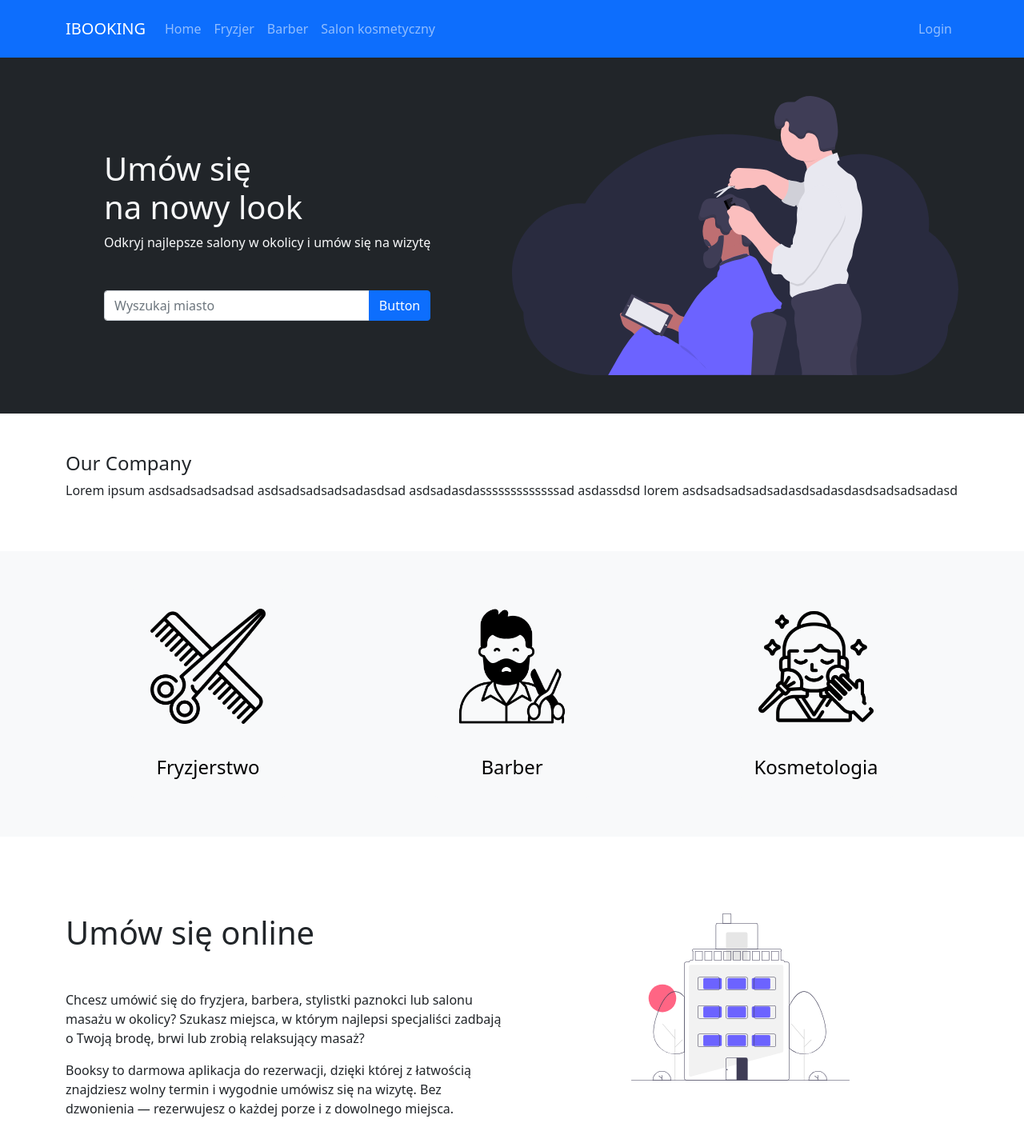
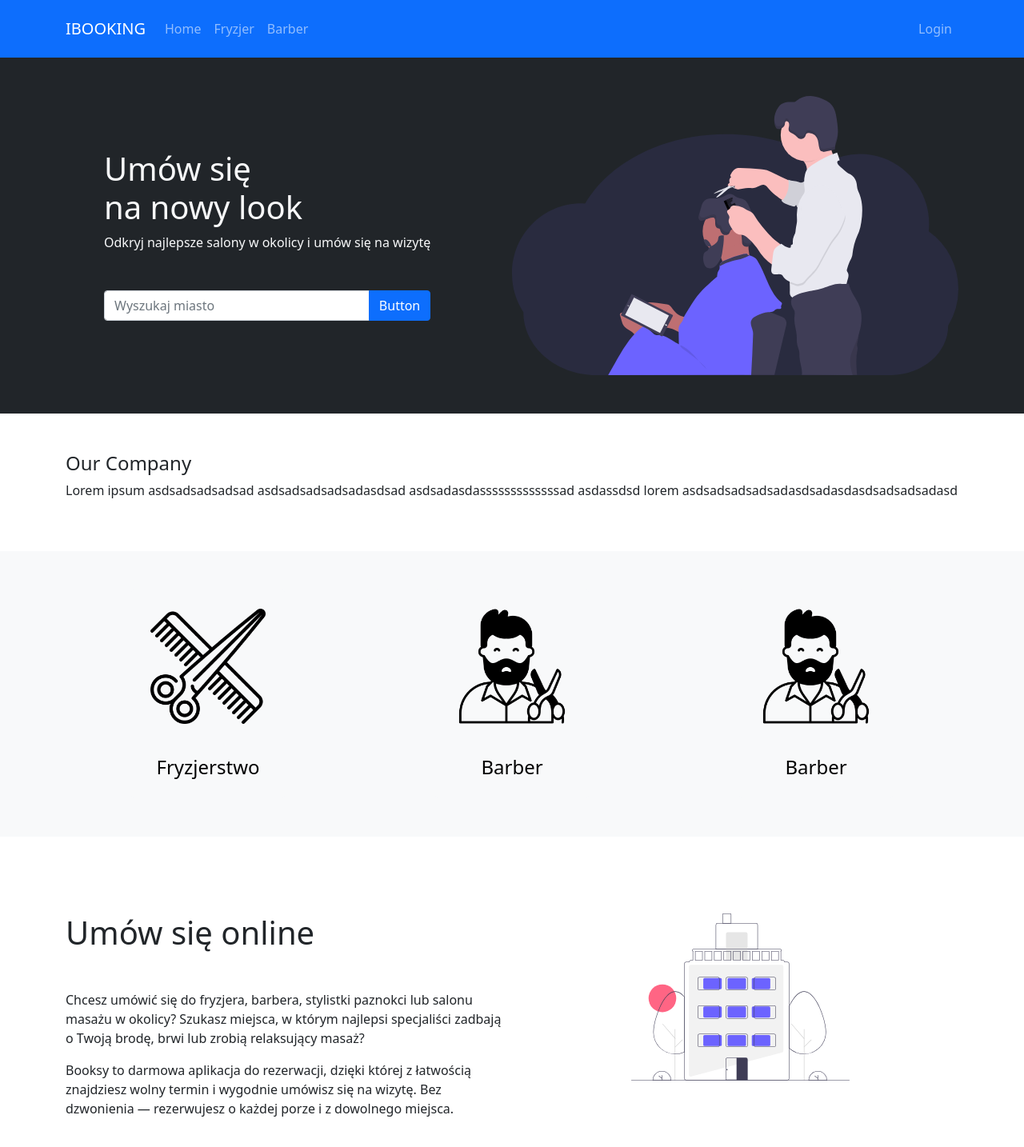
Before and after one commit to kamillon/HBS-Frontend, a React (Create React App) app: page / in a window 1280 px wide. Shown: the top 1434 px of the page at 80% size. Built offline with nearby package versions, Linux system fonts and the light colour scheme.

Commit message:
Zmiana nazwy komponentu na HairSalon oraz usunięcie komponentu BeautySalon

```diff
--- a/src/App.js
+++ b/src/App.js
@@ -22,9 +22,8 @@ import ManagerDashboard from './pages/Manager/ManagerDashboard';
 import ManageUsers from './pages/Admin/ManageUsers';
 import AddUser from './components/dashboard/AddUser';
 import EditUser from './components/dashboard/EditUser';
-import Hairdresser from './pages/Hairdresser';
+import HairSalon from './pages/HairSalon';
 import Barber from './pages/Barber';
-import BeautySalon from './pages/BeautySalon';
 import HairSalonDetail from './pages/HairSalonDetail';
 import ManageEmployee from './pages/Manager/ManageEmployee';
 import Salons from './components/dashboard/Salons';
@@ -55,10 +54,9 @@ function App() {
               <Route exact path='/password/reset/confirm/:uid/:token' element={<ResetPasswordConfirm/>} />
               <Route exact path='/activate/:uid/:token' element={<Activate/>} />
               <Route exact path='/home' element={<HomePage/>} />
-              <Route exact path='/hairdresser' element={<Hairdresser/>} />
-              <Route path='hairdresser/:id' element={<HairSalonDetail/>} />
+              <Route exact path='/hairsalon' element={<HairSalon/>} />
+              <Route path='hairsalon/:id' element={<HairSalonDetail/>} />
               <Route exact path='/barber' element={<Barber/>} />
-              <Route exact path='/beauty-salon' element={<BeautySalon/>} />
               <Route exact path='/unauthorized' element={<Unauthorized/>} />
               <Route exact path='/email/reset/confirm/:uid/:token' element={<ChangeEmailConfirm/>} />
               {/* <Route exact path='/admin/dashboard' element={<RequireAuth><AdminDashboard/></RequireAuth>} /> */}
--- a/src/components/CardComponent.js
+++ b/src/components/CardComponent.js
@@ -23,7 +23,7 @@ const CardComponent = (props) => {
                         <button
                             type='button'
                             className="btn btn-primary"
-                            onClick={() => navigate(`/hairdresser/${props.id}`)}
+                            onClick={() => navigate(`/hairsalon/${props.id}`)}
                         >
                             Wybierz
                         </button>
--- a/src/components/ListServices.js
+++ b/src/components/ListServices.js
@@ -38,7 +38,7 @@ const ListServices = (props) => {
                                     <button
                                         type="button"
                                         className="btn btn-primary me-1"
-                                        onClick={() => navigate(`/hairdresser/${salonId}/umow/${props.id}/`)}
+                                        onClick={() => navigate(`/hairsalon/${salonId}/umow/${props.id}/`)}
                                     >
                                         UMÓW
                                     </button>
@@ -53,7 +53,7 @@ const ListServices = (props) => {
                             <button
                                 type="button"
                                 className="btn btn-primary me-1"
-                                onClick={() => navigate(`/hairdresser/${salonId}/umow/${props.id}/`)}
+                                onClick={() => navigate(`/hairsalon/${salonId}/umow/${props.id}/`)}
                             >
                                 UMÓW
                             </button>
--- a/src/components/Navbar.js
+++ b/src/components/Navbar.js
@@ -74,13 +74,10 @@ const Navbar = () => {
                                 <Link className='nav-link' to='/'>Home</Link>
                             </li>
                             <li className='nav-item'>
-                                <Link className='nav-link' to='/hairdresser'>Fryzjer</Link>
+                                <Link className='nav-link' to='/hairsalon'>Fryzjer</Link>
                             </li>
                             <li className='nav-item'>
                                 <Link className='nav-link' to='/barber'>Barber</Link>
-                            </li>
-                            <li className='nav-item'>
-                                <Link className='nav-link' to='/beauty-salon'>Salon kosmetyczny</Link>
                             </li>
                             {/* {localStorage.getItem('isAuthenticated') ? authLinks() : guestLinks()} */}
                             {/* {access ? authLinks() : guestLinks()} */}
--- a/src/containers/Home.js
+++ b/src/containers/Home.js
@@ -7,7 +7,6 @@ import booking from '../images/booking.svg';
 import building from '../images/building.svg';
 import fryzjerIcon from '../images/fryzjer1.png';
 import barberIcon from '../images/barber1.png';
-import beautySalonIcon from '../images/beauty1.png';
 
 
 
@@ -108,7 +107,7 @@ const Home = () => {
                 <div className='container'>
                     <div className='row g-4'>
                         <div className='col-12 col-md-6 col-lg-4 d-flex justify-content-center'>
-                            <Link to='/hairdresser' style={{ textDecoration: 'none', color: 'black' }}>
+                            <Link to='/hairsalon' style={{ textDecoration: 'none', color: 'black' }}>
                                 <div className="card border-0 bg-light" style={{ width: "12rem" }}>
                                     <img src={fryzjerIcon} className="card-img-top p-4" alt="..." />
                                     <div className="card-body text-center">
@@ -128,15 +127,16 @@ const Home = () => {
                             </Link>
                         </div>
                         <div className='col-12 col-md-6 col-lg-4 d-flex justify-content-center'>
-                            <Link to='/beauty-salon' style={{ textDecoration: 'none', color: 'black' }}>
+                            <Link to='/barber' style={{ textDecoration: 'none', color: 'black' }}>
                                 <div className="card border-0 bg-light" style={{ width: "12rem" }}>
-                                    <img src={beautySalonIcon} className="card-img-top p-4" alt="..." />
+                                    <img src={barberIcon} className="card-img-top p-4" alt="..." />
                                     <div className="card-body text-center">
-                                        <h4>Kosmetologia</h4>
+                                        <h4>Barber</h4>
                                     </div>
                                 </div>
                             </Link>
                         </div>
+
                     </div>
                 </div>
             </section>
--- a/src/pages/BeautySalon.js
+++ /dev/null
@@ -1,12 +0,0 @@
-import React, {useContext} from 'react';
-import { Link } from 'react-router-dom';
-
-
-const BeautySalon = () => {
-
-
-    return(
-      <>BeautySalon</>
-)};
-
-export default BeautySalon;
--- a/src/pages/Hairdresser.js
+++ b/src/pages/HairSalon.js
@@ -5,7 +5,7 @@ import { useNavigate } from 'react-router-dom';
 import axios from 'axios';
 import CardComponent from '../components/CardComponent';
 
-const Hairdresser = () => {
+const HairSalon = () => {
 
     const navigate = useNavigate()
     const [data, setData] = useState([]);
@@ -74,4 +74,4 @@ const Hairdresser = () => {
     )
 };
 
-export default Hairdresser;
+export default HairSalon;
```
